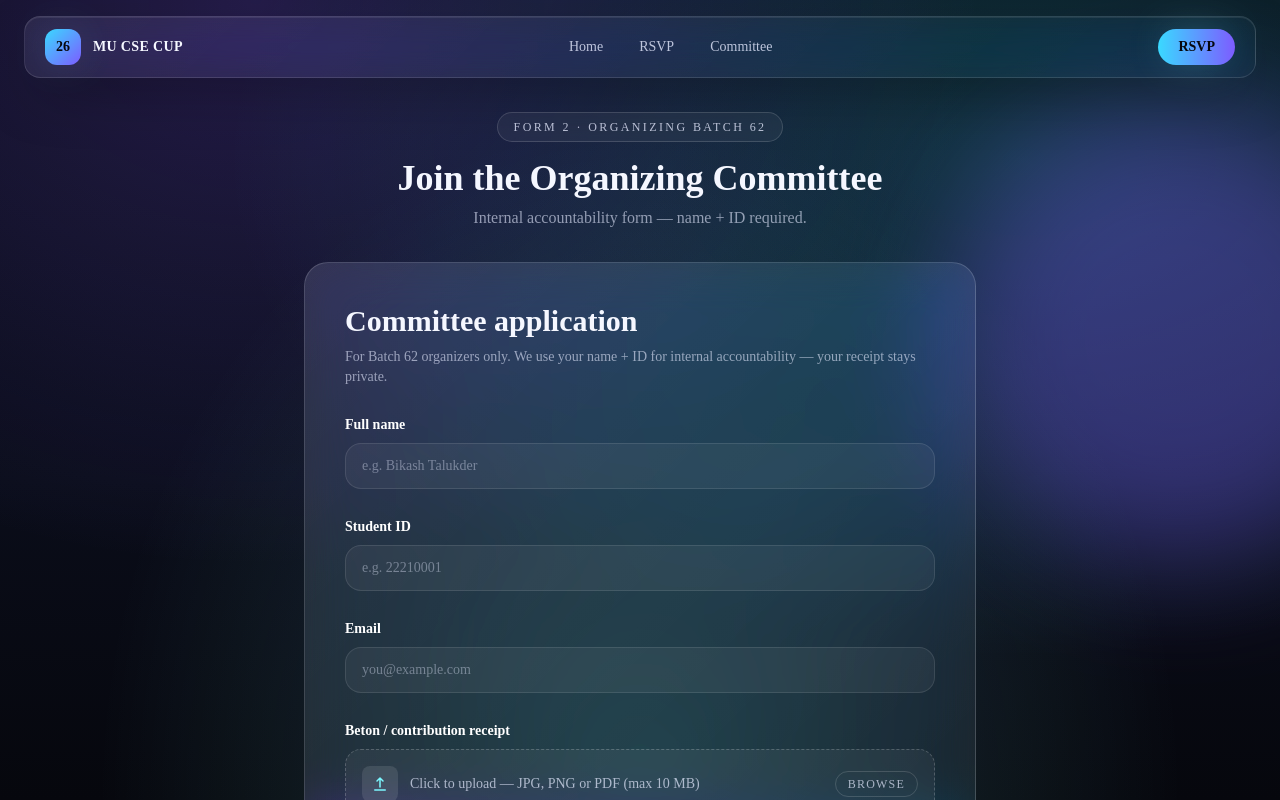
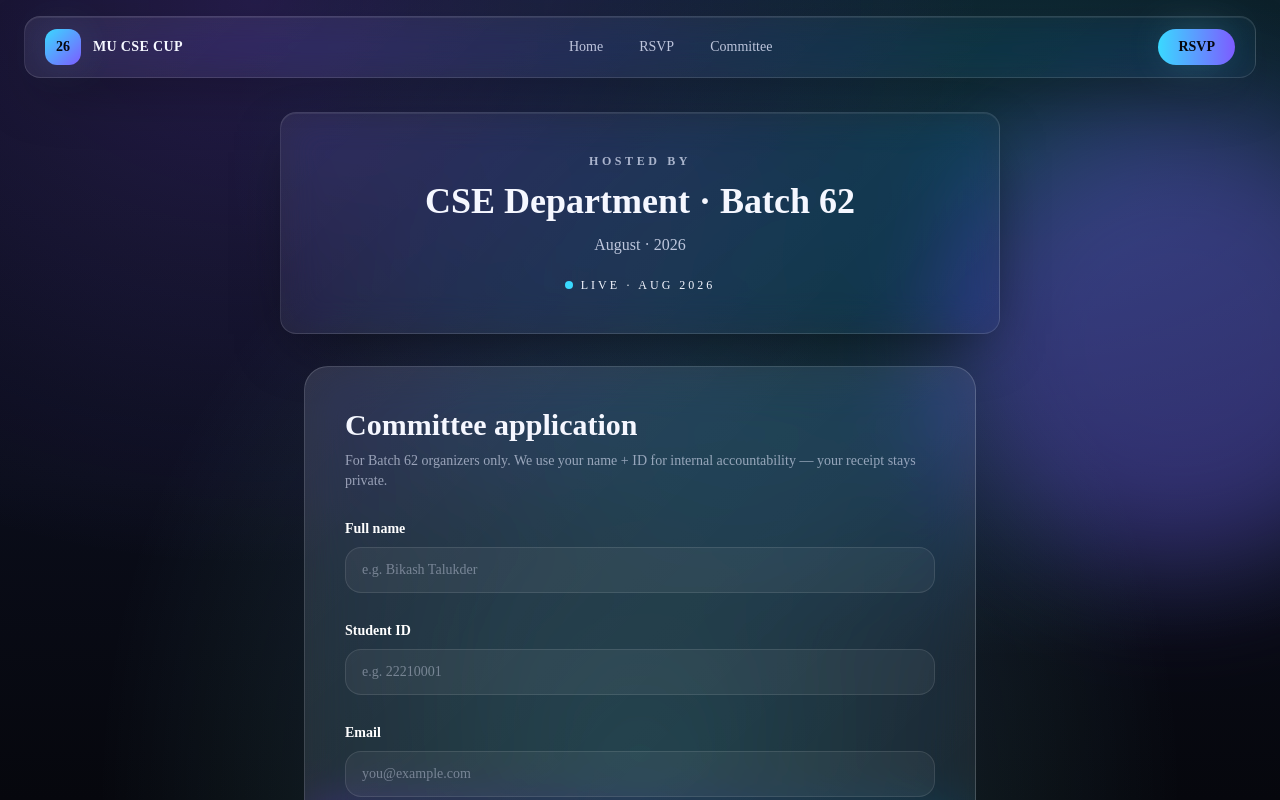
Before and after one commit to bikash-20/MU-CS-CUP-FORM-SUBMISSION, a Next.js app: page /committee in a window 1280 px wide. Shown: the top 800 px of the page. Built offline with nearby package versions, Linux system fonts and the light colour scheme.

Commit message:
refactor(committee): replace header with glass hosted-by card

```diff
--- a/app/committee/page.tsx
+++ b/app/committee/page.tsx
@@ -20,16 +20,23 @@ export default function CommitteePage() {
       />
 
       <div className="relative z-10 mx-auto max-w-3xl px-6 pb-24">
-        <div className="mb-8 text-center">
-          <span className="inline-flex items-center gap-2 rounded-full border border-white/15 bg-white/5 px-4 py-1.5 text-xs uppercase tracking-[0.2em] text-ink-100/80 backdrop-blur-md">
-            Form 2 · Organizing Batch 62
-          </span>
-          <h1 className="mt-4 text-3xl font-black sm:text-4xl">
-            Join the Organizing Committee
+        <div className="glass mb-8 rounded-2xl px-6 py-8 text-center sm:px-10 sm:py-10">
+          <p className="text-xs font-semibold uppercase tracking-[0.3em] text-ink-100/70">
+            Hosted by
+          </p>
+          <h1 className="mt-3 text-3xl font-black sm:text-4xl">
+            CSE Department · Batch 62
           </h1>
-          <p className="mt-2 text-ink-100/60">
-            Internal accountability form — name + ID required.
+          <p className="mt-3 text-base font-medium text-ink-100/80">
+            August · 2026
           </p>
+          <div className="mt-5 flex items-center justify-center gap-2 text-xs uppercase tracking-[0.25em] text-accent-300">
+            <span className="relative flex h-2 w-2">
+              <span className="absolute inline-flex h-full w-full animate-ping rounded-full bg-accent-400 opacity-75" />
+              <span className="relative inline-flex h-2 w-2 rounded-full bg-accent-500" />
+            </span>
+            Live · Aug 2026
+          </div>
         </div>
 
         <CommitteeForm />
```
